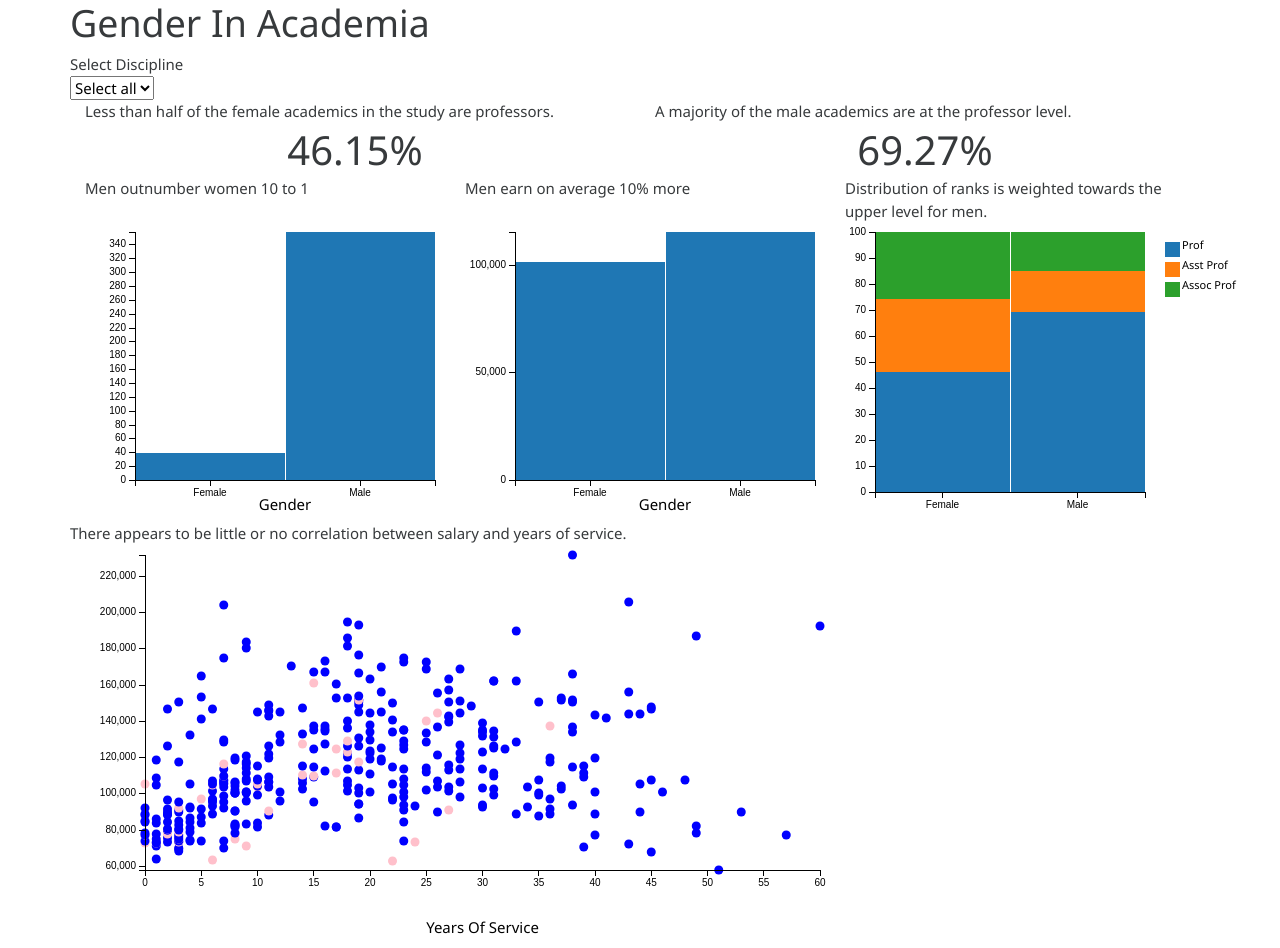
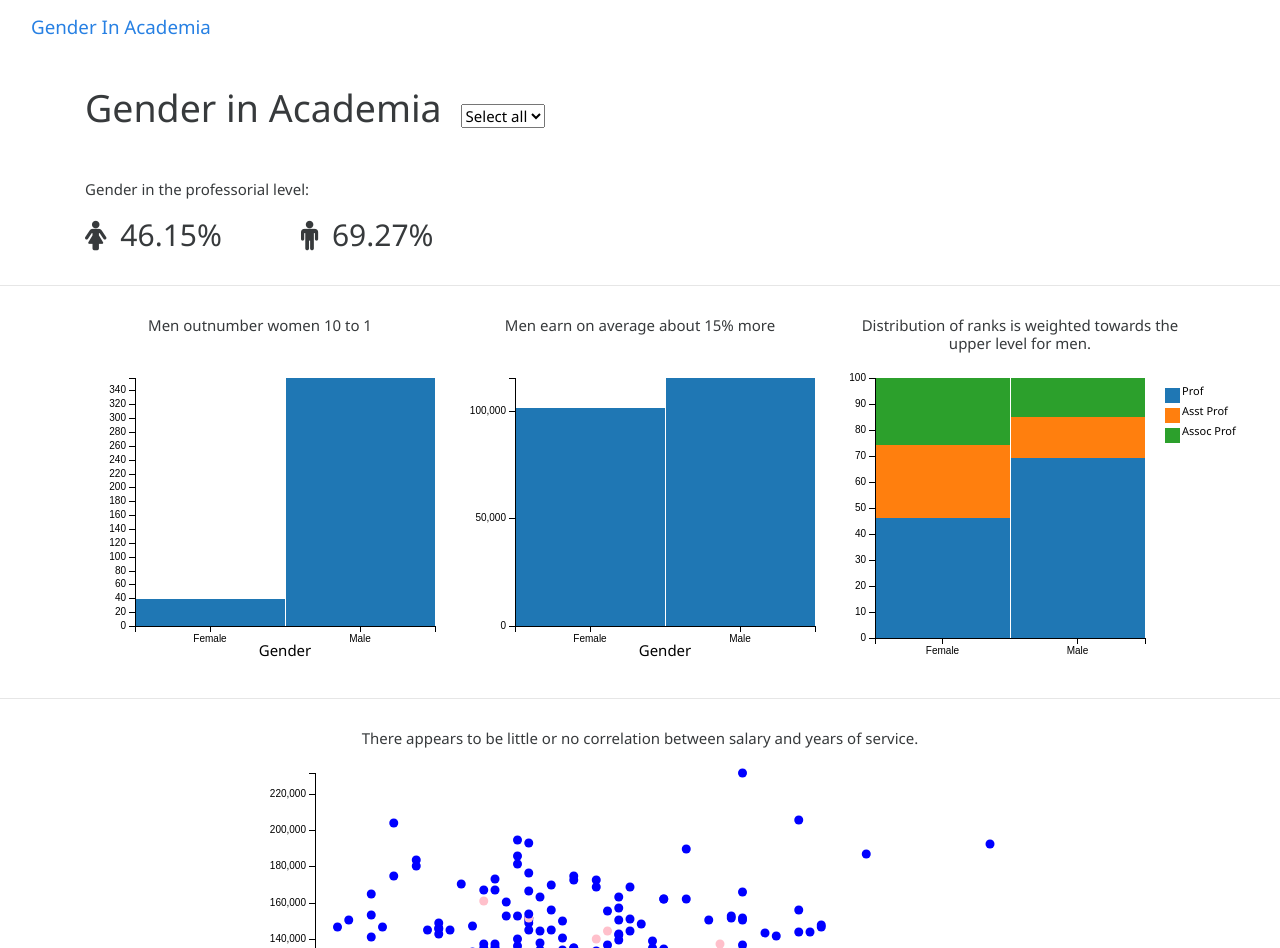
Before and after one commit to pazcm/dashboard, a plain HTML site: page index.html in a window 1280 px wide. Shown: the top 948 px of the page. Drawn offline with Linux system fonts and the light colour scheme.

Commit message:
add style

```diff
--- a/index.html
+++ b/index.html
@@ -8,6 +8,7 @@
 
     <link rel="stylesheet" href="static/css/bootstrap.min.css" type="text/css" />
     <link rel="stylesheet" href="static/css/dc.min.css" type="text/css" />
+    <link rel="stylesheet" type="text/css" href="https://maxcdn.bootstrapcdn.com/font-awesome/4.7.0/css/font-awesome.min.css">
     <link rel="stylesheet" href="static/css/style.css" type="text/css" />
 
 
@@ -21,55 +22,86 @@
 
 
 <body>
+    <nav class="navbar navbar-default">
+      <div class="container-fluid">
+        <div class="navbar-header">
+          <a class="navbar-brand" href="#">Gender In Academia</a>
+        </div>
+    </div>
+    </nav>
+
+    <main>
+      <section class="section">
         <div class="container">
 
           <div class="row">
-            <h1>Gender In Academia</h1>
+            <div class="col-xs-12 col-sm-12">
+              <h1 class="section-heading">Gender in Academia</h1>
+              <div id="discipline-selector"></div>
+            </div>
           </div>
 
           <div class="row">
-            <div class="col-md-offset-5">Select Discipline</div>
+                    <div class="col-xs-12 col-sm-12">
+                        <p class="section-paragraph">Gender in the professorial level:</p>
                     </div>
+
+            <div class="col-xs-12 col-sm-6 col-lg-6">
+                <i class="fa fa-female fa-gender" aria-hidden="true"></i> <span class="number-box" id="percent-of-women-professors"></span>
+                <i class="fa fa-male fa-gender" aria-hidden="true"></i> <span class="number-box" id="percent-of-men-professors"></span>
+            </div>
+          </div>
+        </div>
+    </section>
+      <section class="section">
+        <div class="container">
+
           <div class="row">
-            <div class="col-md-offset-5" id="discipline-selector"></div>
+            <div class="col-xs-12 col-sm-4 text-center">
+              <p class="section-paragraph">Men outnumber women 10 to 1</p>
+              </div>
+              <div class="col-xs-12 col-sm-4 text-center">
+                <p class="section-paragraph">Men earn on average about 15% more</p>
+              </div>
+              <div class="col-xs-12 col-sm-4 text-center">
+                            <p class="section-paragraph">Distribution of ranks is weighted towards the upper level for men.</p>
+                        </div>
             </div>
 
             <div class="row">
-            <div class="col-md-6">Less than half of the female academics in the study are professors.</div>
-            <div class="col-md-6">A majority of the male academics are at the professor level.</div>
+              <div class="col-xs-12 col-sm-4 text-center" id="gender-balance" class="custom-chart"></div>
+              <div class="col-xs-12 col-sm-4 text-center" id="average-salary" class="custom-chart"></div>
+              <div class="col-xs-12 col-sm-4 text-center" id="rank-distribution" class="custom-chart"></div>
             </div>
+          </div>
+        </section>
+      <section class="section">
+          <div class="container">
+
             <div class="row">
-            <div class="col-md-6 number-box" id="percent-of-women-professors"></div>
-            <div class="col-md-6 number-box" id="percent-of-men-professors"></div>
+              <div class="col-xs-12 col-sm-12 text-center">
+                <p class="section-paragraph">There appears to be little or no correlation between salary and years of service.</p>
             </div>
 
+            <div class="col-xs-12 col-sm-12 text-center" id="service-salary">
+
+            </div>
+          </div>
+        </div>
+      </section>
+      <section class="section">
+        <div class="container">
 
           <div class="row">
-            <div class="col-md-4">Men outnumber women 10 to 1</div>
-            <div class="col-md-4">Men earn on average 10% more</div>
-            <div class="col-md-4">Distribution of ranks is weighted towards the upper level for men.</div>
-        </div>
-        <div class="row">
-            <div class="col-md-4" id="gender-balance"></div>
-            <div class="col-md-4" id="average-salary"></div>
-            <div class="col-md-4" id="rank-distribution"></div>
+            <div class="col-xs-12 col-sm-12 text-center">
+              <p class="section-paragraph">There is a very loose correlation between salary and years since receiving a PhD.</p>
             </div>
 
-        <div class="row">
-            <div class="col-md-offset-2">There appears to be little or no correlation between salary and years of service.</div>
-        </div>
-        <div class="row">
-            <div class="col-md-offset-2" id="service-salary"></div>
+            <div class="col-xs-12 col-sm-12 text-center" id="phd-salary"></div>
           </div>
 
-
-        <div class="row">
-            <div class="col-md-offset-2">There is a very lose correlation between salary and years since receiving a PhD.</div>
         </div>
-        <div class="row">
-            <div  class="col-md-offset-2" id="phd-salary"></div>
-        </div>
-    </div>
-
+      </section>
+    </main>
 </body>
 </html>
--- a/static/css/style.css
+++ b/static/css/style.css
@@ -3,3 +3,48 @@
     text-align: center;
     line-height: normal;
 }
+
+.navbar-default {
+	background-image: none;
+	margin-bottom: 0;
+}
+
+.section-heading, #discipline-selector {
+	display: inline-block;
+	float: none;
+	margin: 0;
+}
+
+.section-heading {
+	margin-bottom: 50px;
+}
+
+#discipline-selector {
+	margin-left: 15px;
+}
+
+.number-box {
+	margin-right: 75px;
+}
+
+.number-box, .fa.fa-gender {
+    font-size: 30px;
+    font-weight: 500;
+}
+
+.fa-gender {
+	margin-right: 10px;
+}
+
+.custom-chart {
+	margin-bottom: 40px;
+}
+
+.section {
+	border-bottom: 1px solid #e6e6e6;
+	padding: 30px 0;
+}
+
+.section-paragraph {
+	line-height: 1.2;
+}
```
Lines whose indentation alone changed are shown as unchanged.
